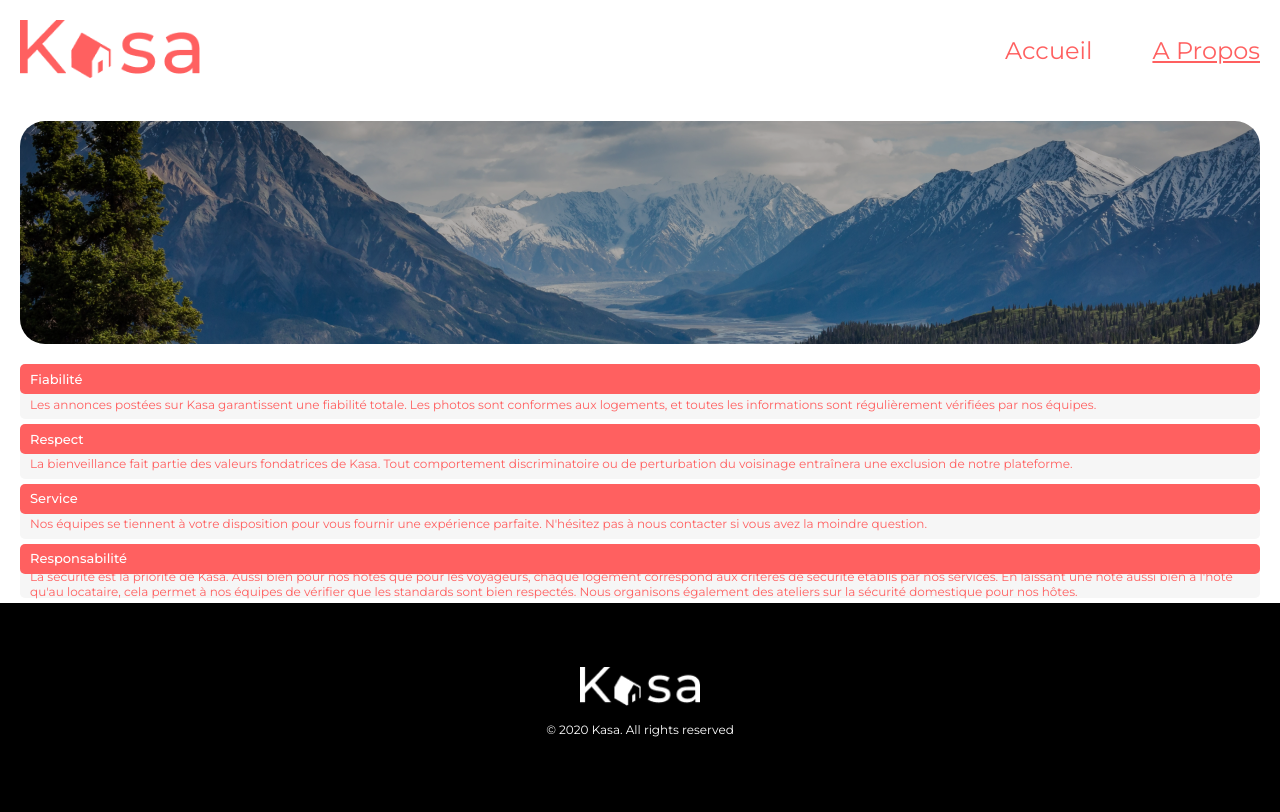
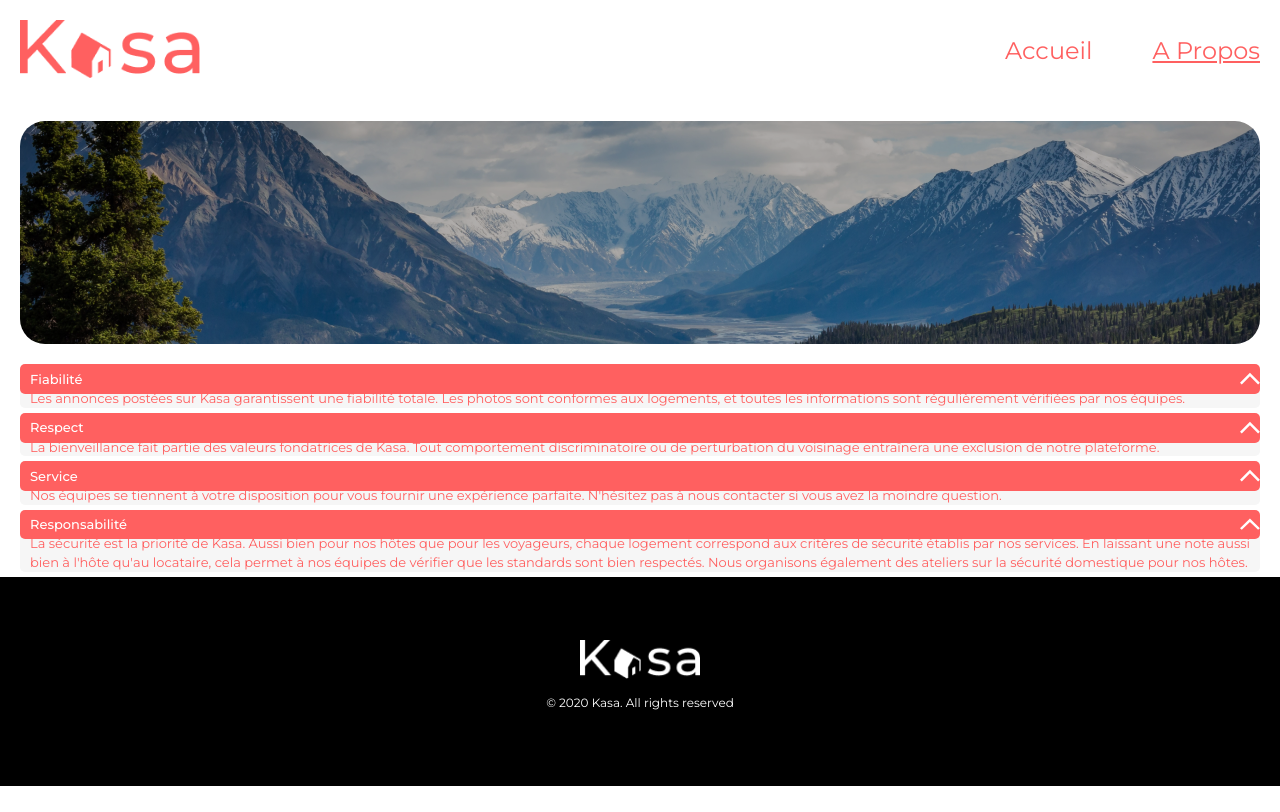
Before and after one commit to POLETTISTE/OCR_P11_KASA, a React (Create React App) app: page /About in a window 1280 px wide. Built offline with nearby package versions, Linux system fonts and the light colour scheme.

Commit message:
add arrow icon

```diff
--- a/public/css/style.css
+++ b/public/css/style.css
@@ -483,6 +483,7 @@ li {
   z-index: 1;
   border-radius: 5px;
   display: flex;
+  justify-content: space-between;
   width: 100%;
   background-color: #ff6060;
 }
@@ -498,15 +499,8 @@ li {
   display: flex;
   align-items: center;
 }
-.logement-dropdown-title-arrow p {
-  display: flex;
-  justify-content: center;
-  align-items: center;
-  margin: 0;
-  color: white;
-  font-weight: 500;
-  font-size: 13px;
-  line-height: 18.54px;
+.logement-dropdown-title-arrow img {
+  width: 20px;
 }
 
 .logement-dropdown-texte {
@@ -519,14 +513,19 @@ li {
   margin: 0;
   margin-left: 20px;
   margin-right: 20px;
-  height: 29.93px;
+  height: fit-content;
   width: 100%;
   background-color: #f6f6f6;
 }
 .logement-dropdown-texte p {
   font-size: 12px;
-  font-weight: 400;
   padding-left: 10px;
+  display: flex;
+  justify-content: center;
+  align-items: center;
+  margin: 0;
+  font-size: 13px;
+  line-height: 18.54px;
 }
 
 /*# sourceMappingURL=style.css.map */
--- a/src/components/Dropdown/index.jsx
+++ b/src/components/Dropdown/index.jsx
@@ -1,3 +1,5 @@
+import arrow from '../../assets/Vector.svg'
+
 const Dropdown = (props) => {
   const titre = props.titre
   const texte = props.texte
@@ -5,6 +7,7 @@ const Dropdown = (props) => {
     <div className="logement-dropdown">
       <div className="logement-dropdown-title-arrow">
         <h3>{titre}</h3>
+        <img src={arrow} alt="arrow" />
       </div>
       <div className="logement-dropdown-texte">
         <p>{texte}</p>
--- a/src/styles/_Logement.scss
+++ b/src/styles/_Logement.scss
@@ -102,6 +102,7 @@
   z-index: 1;
   border-radius: 5px;
   display: flex;
+  justify-content: space-between;
   width: 100%;
   background-color: $color-red;
 
@@ -117,16 +118,9 @@
     display: flex;
     align-items: center;
   }
-  p {
-    display: flex;
-    justify-content: center;
-    align-items: center;
-    margin: 0;
 
-    color: white;
-    font-weight: 500;
-    font-size: 13px;
-    line-height: 18.54px;
+  img {
+    width: 20px;
   }
 }
 .logement-dropdown-texte {
@@ -139,12 +133,20 @@
   margin: 0;
   margin-left: 20px;
   margin-right: 20px;
-  height: 29.93px;
+  height: fit-content;
+
   width: 100%;
   background-color: #f6f6f6;
   p {
     font-size: 12px;
-    font-weight: 400;
+
     padding-left: 10px;
+    display: flex;
+    justify-content: center;
+    align-items: center;
+    margin: 0;
+
+    font-size: 13px;
+    line-height: 18.54px;
   }
 }
```
Also changed, not shown: src/assets/Vector.svg (added), 1 other file (tests, documents, lock files or other folders).
